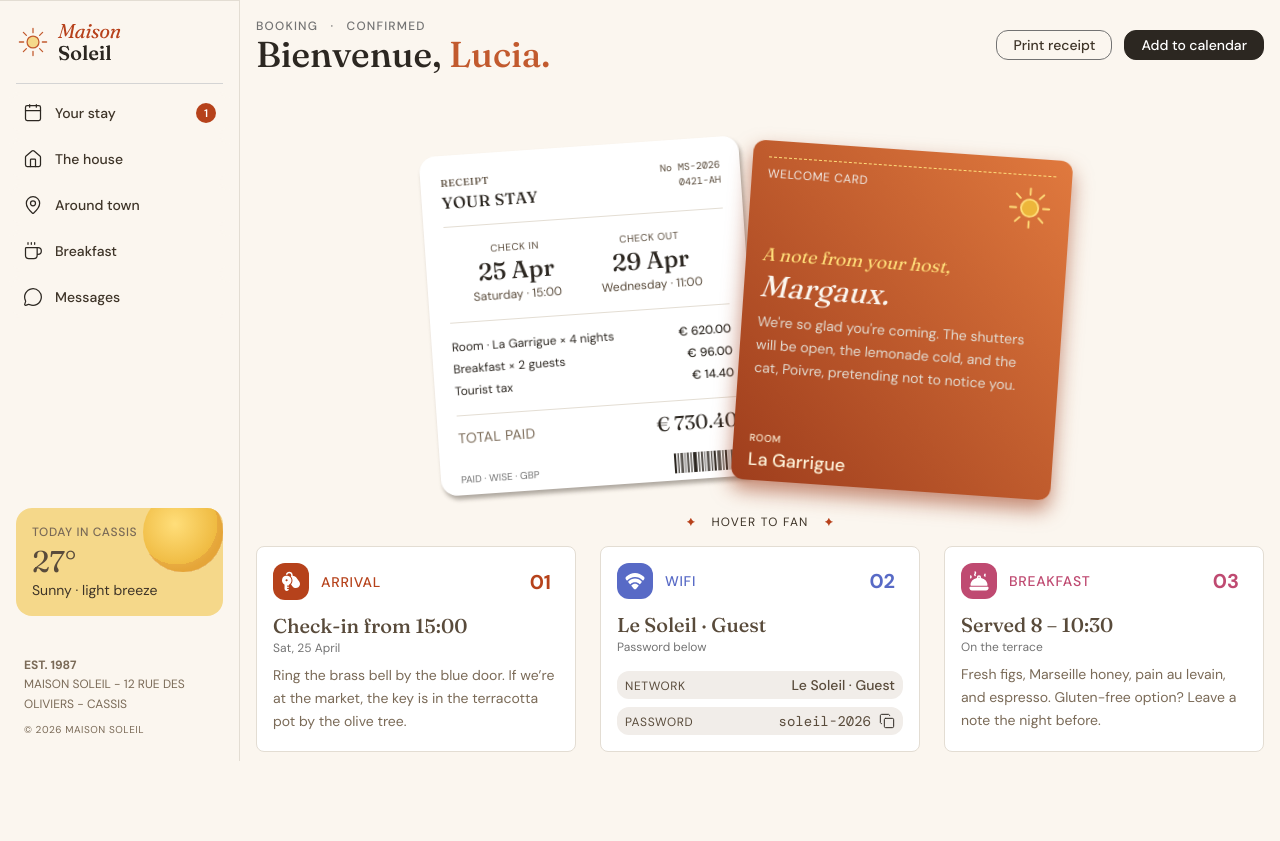
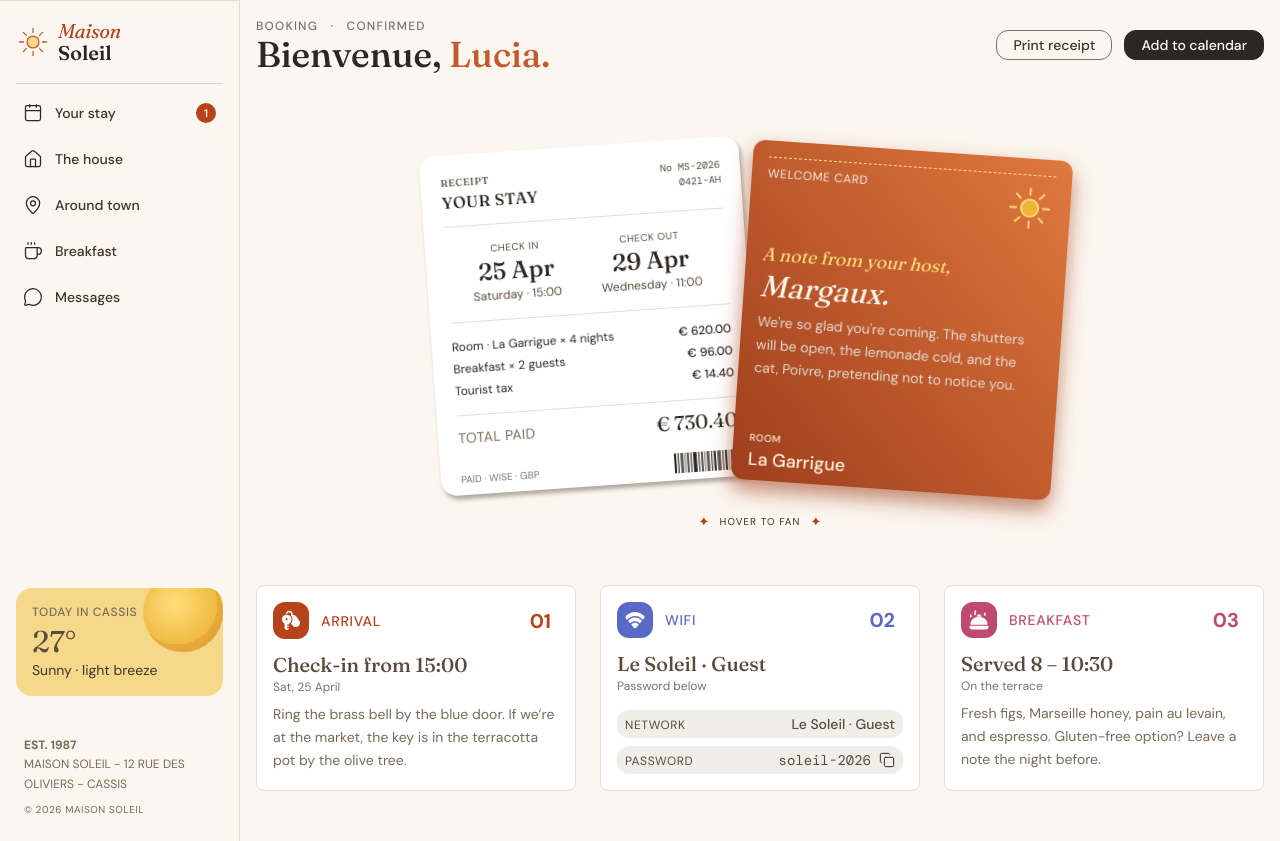
Before and after one commit to mmuneeb1000/hotel-booking-confirmation, a React (Vite) app: page / in a window 1280 px wide. Before the commit the page ends 800 px from the top, so only its background shows below. Built offline with nearby package versions, Linux system fonts and the light colour scheme.

Commit message:
margin fixes

```diff
--- a/src/components/Cards.jsx
+++ b/src/components/Cards.jsx
@@ -5,7 +5,10 @@ import BreakfastImg from "../assets/images/icon-breakfast.svg";
 
 function Cards() {
   return (
-    <section className="w-full pt-4 flex flex-col md:flex-row lg:flex-row justify-center bg-neutral-100 gap-6">
+    <section
+      className="w-full mt-10 pt-4 flex flex-col
+     md:flex-row lg:flex-row justify-center bg-neutral-100 gap-6"
+    >
       <div className="w-full p-4 rounded-lg bg-white lg:w-xs border border-neutral-400">
         <div className="flex items-center gap-3 ">
           <img
--- a/src/components/Hover.jsx
+++ b/src/components/Hover.jsx
@@ -1,12 +1,12 @@
 import DiamondIcon from "../assets/images/icon-sparkle.svg";
 function Hover() {
   return (
-    <section className=" hidden lg:flex lg:justify-center lg:gap-4 lg:align-center">
-      <img src={DiamondIcon} />
-      <p className="text-xs uppercase text-neutral-800 tracking-widest">
+    <section className=" hidden lg:flex lg:justify-center lg:gap-3 lg:align-center">
+      <img className="w-2" src={DiamondIcon} />
+      <p className="text-[10px] uppercase text-neutral-800 tracking-widest">
         Hover To Fan
       </p>
-      <img src={DiamondIcon} />
+      <img className="w-2" src={DiamondIcon} />
     </section>
   );
 }
--- a/src/components/Sidebar.jsx
+++ b/src/components/Sidebar.jsx
@@ -4,7 +4,6 @@ import SunImage from "../assets/images/icon-weather.svg";
 import {
   Menu,
   X,
-  Sun,
   MapPin,
   Home,
   Coffee,
@@ -53,7 +52,7 @@ function Sidebar() {
         className={`
           fixed top-0 left-0 h-full w-full md:w-70 md:h-full  bg-neutral-100 z-50
           transform transition-transform border-r border-neutral-400 duration-300 ease-in-out
-          lg:translate-x-0 lg:relative lg:w-60 lg:min-h-190
+          lg:translate-x-0 lg:relative lg:w-60 lg:min-h-210
           ${isOpen ? "translate-x-0" : "-translate-x-full"}
           flex flex-col shadow-2xl lg:shadow-none
         `}
```
